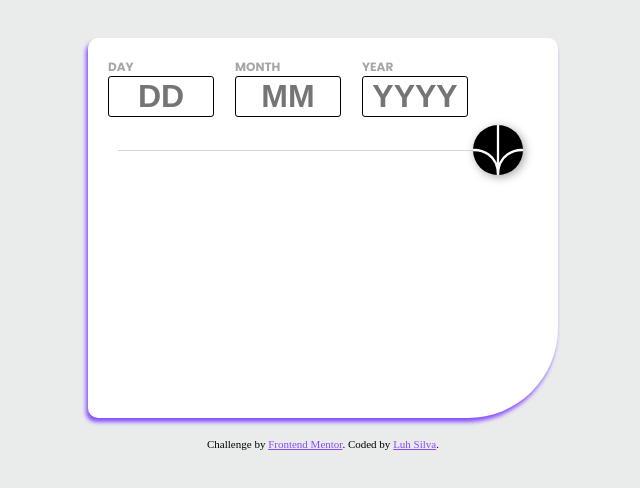
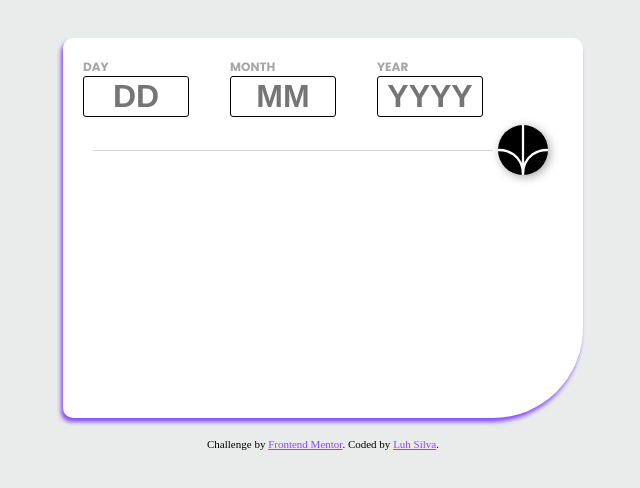
Before and after one commit to LucineiaSilvah/age-calculator, a plain HTML site: page index.html in a window 1280 px wide. Shown: the whole page, without its empty margins (317-957 px from the left). Drawn offline with Linux system fonts and the light colour scheme.

Commit message:
corrigindo css

```diff
--- a/style.css
+++ b/style.css
@@ -58,7 +58,7 @@
       input {
         width: 100px;
         outline: none;
-        font-size: 32px;
+
         border: 1px solid #000;
         border-radius: 3px;
         font-weight: bold;
@@ -112,15 +112,15 @@
           max-width: 500px;
           width:90%;
           height: 450px;
-
-          min-width: 340px;
+          min-width: 320px;
         }
         form{
           padding-right: 0;
           padding: 10px;
         }
         input {
-          width: 70px
+          width: 70px;
+          font-size: 24px;
         }
         .line{
           width: 80%;
@@ -136,12 +136,13 @@
 
         .container{
           padding: 10px;
-          width: 450px;
+          width: 500px;
           height: 360px;
           margin-top: 30px;
         }
         input {
           width: 100px;
+          font-size: 32px;
         }
         form{
           padding-right: 150px;
```
